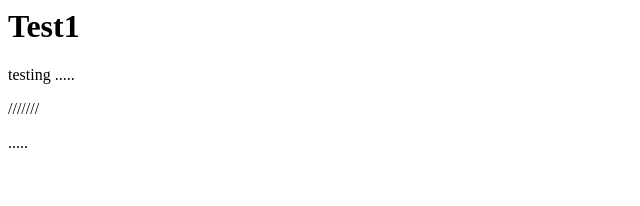
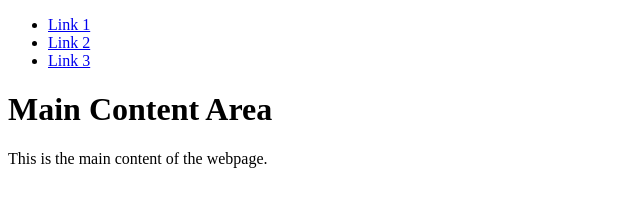
Before and after one commit to mcjy99/test1, a plain HTML site: page index.html in a window 1280 px wide. Shown: the whole page, without its empty margins (0-640 px from the left). Drawn offline with Linux system fonts and the light colour scheme.

Commit message:
Update index.html

```diff
--- a/index.html
+++ b/index.html
@@ -1,13 +1,26 @@
+<!DOCTYPE html>
 <html lang="en">
+
 <head>
-  <meta charset = UTF-8>
-  <meta name="viewport" content="width=device-width, initial-scale=1.0">
-  <title> Document</title>
+    <meta charset="UTF-8">
+    <meta name="viewport" content="width=device-width, initial-scale=1.0">
+    <link rel="stylesheet" href="styles.css">
+    <title>Simple Webpage</title>
 </head>
+
 <body>
-  <h1> Test1</h1>
-  <p> testing ..... </p>
-  <p> /////// </p>
-  <p> ..... </p>
+    <div class="sidebar">
+        <ul>
+            <li><a href="#">Link 1</a></li>
+            <li><a href="#">Link 2</a></li>
+            <li><a href="#">Link 3</a></li>
+        </ul>
+    </div>
+
+    <div class="content">
+        <h1>Main Content Area</h1>
+        <p>This is the main content of the webpage.</p>
+    </div>
 </body>
+
 </html>
```
